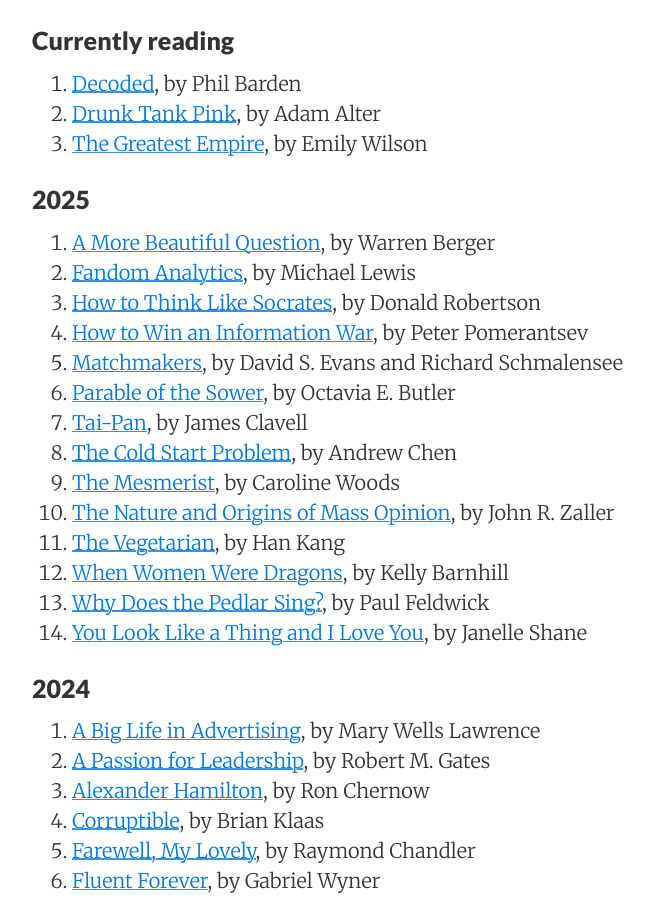
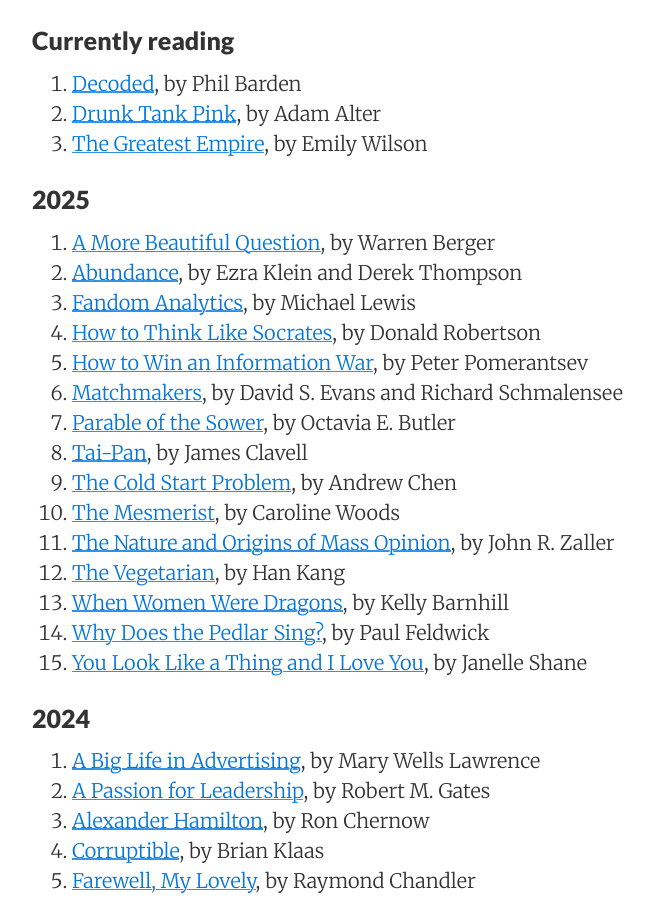
Before and after one commit to sewardlee337/sewardlee337.github.io, a Jekyll site: the page built from readinglist.md, in a window 1280 px wide and 900 px high, scrolled down 350 px. Shown: the whole window, without its empty margins (188-842 px from the left). Built offline with Jekyll 4.4.1, drawn with Linux system fonts in a browser that asks for light colours; nearby versions of some CDN libraries.

Commit message:
update reading list

```diff
--- a/readinglist.md
+++ b/readinglist.md
@@ -21,6 +21,7 @@ _"My alma mater was books, a good library... I could spend the rest of my life r
 ### 2025
 
 1. [A More Beautiful Question](https://www.amazon.com/More-Beautiful-Question-Inquiry-Breakthrough/dp/1620401452), by Warren Berger
+1. [Abundance](https://a.co/d/e7hBxOU), by Ezra Klein and Derek Thompson
 1. [Fandom Analytics](https://www.amazon.com/Fandom-Analytics-Creating-Harnessing-Consumer/dp/3031659244), by Michael Lewis
 1. [How to Think Like Socrates](https://www.amazon.com/How-Think-Like-Socrates-Philosophy/dp/1250280508), by Donald Robertson
 1. [How to Win an Information War](https://www.amazon.com/How-Win-Information-War-Propagandist/dp/1541774728), by Peter Pomerantsev
```
